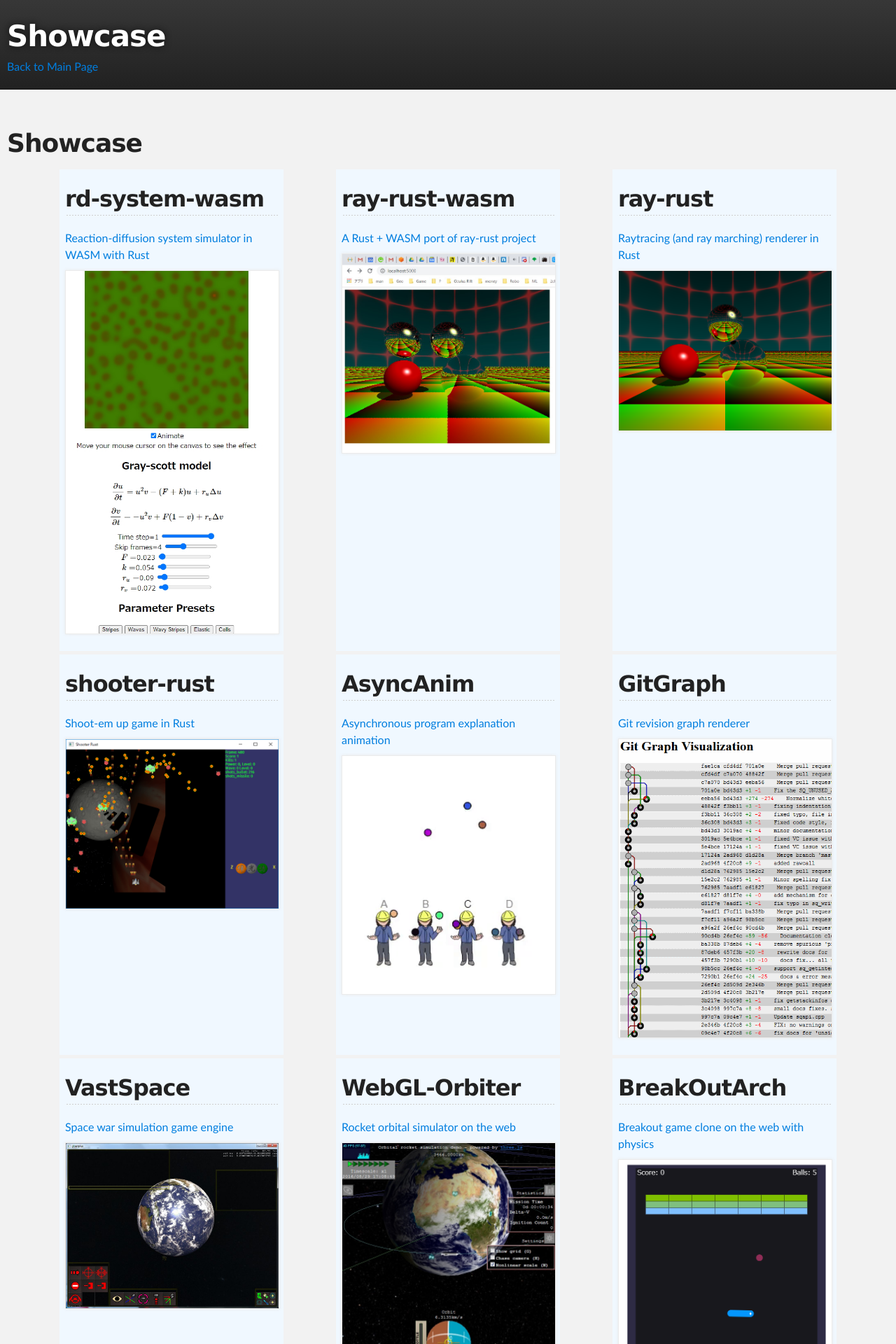
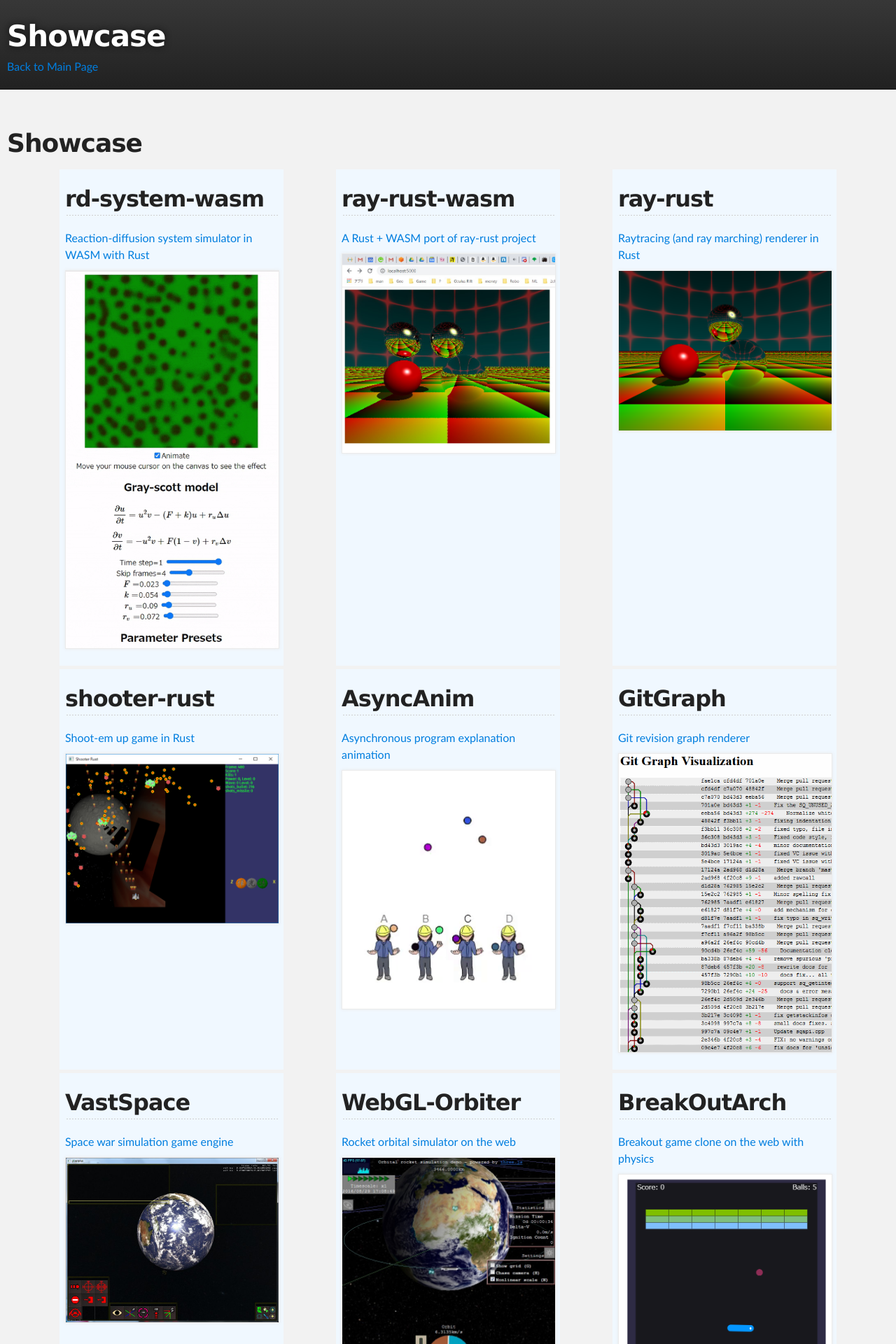
Before and after one commit to msakuta/msakuta.github.io, a Jekyll site: the page built from showcase.html, in a window 1280 px wide. Shown: the top 1920 px of the page at 70% size. Built offline with Jekyll 4.4.1, drawn with Linux system fonts in a browser that asks for light colours.

Commit message:
Add gif animation for rd-system-wasm

```diff
--- a/showcase.html
+++ b/showcase.html
@@ -8,7 +8,7 @@ layout: wide
 		<a href="https://github.com/msakuta/rd-system-wasm">
 			<h2>rd-system-wasm</h2>
 			<div>Reaction-diffusion system simulator in WASM with Rust</div>
-			<div><img src="images/showcase/rd-system-wasm.jpg" alt="" /></div>
+			<div><img src="images/showcase/rd-system-wasm.gif" alt="" /></div>
 		</a>
 	</div>
 	<div class="showcase">
```
Also changed, not shown: images/showcase/rd-system-wasm.gif (added).
